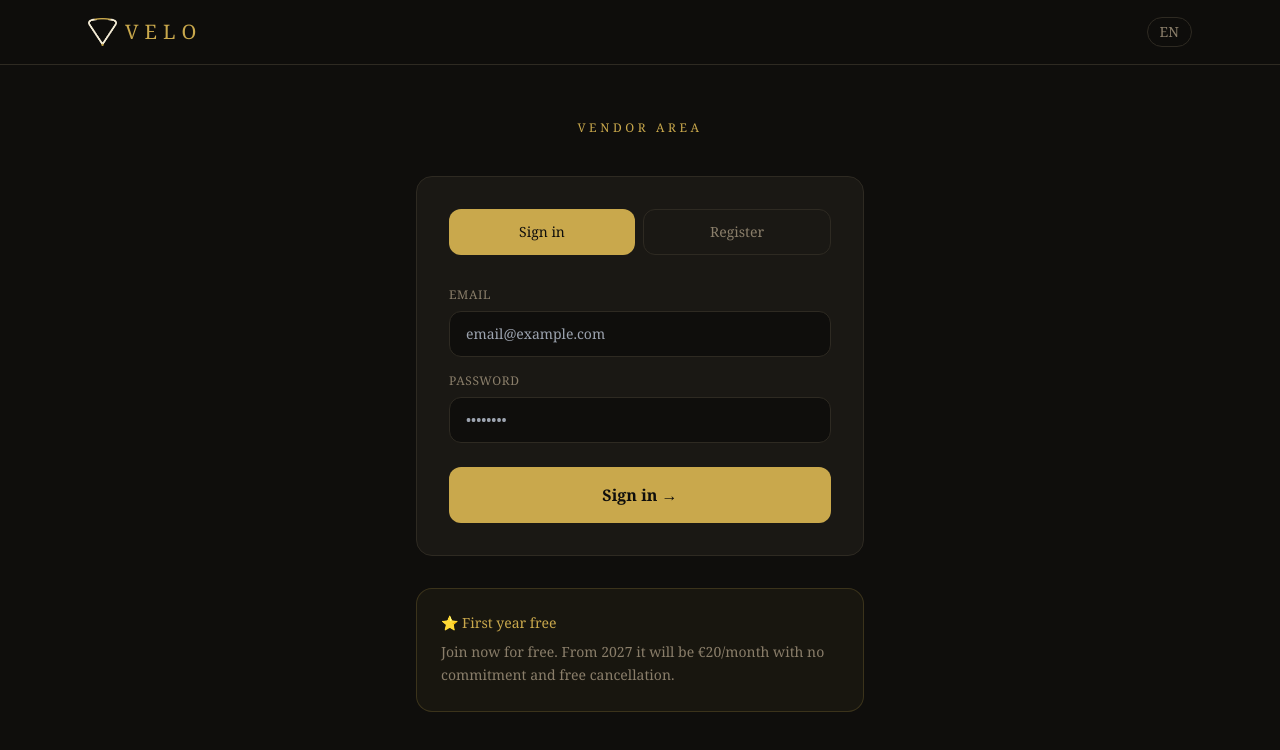
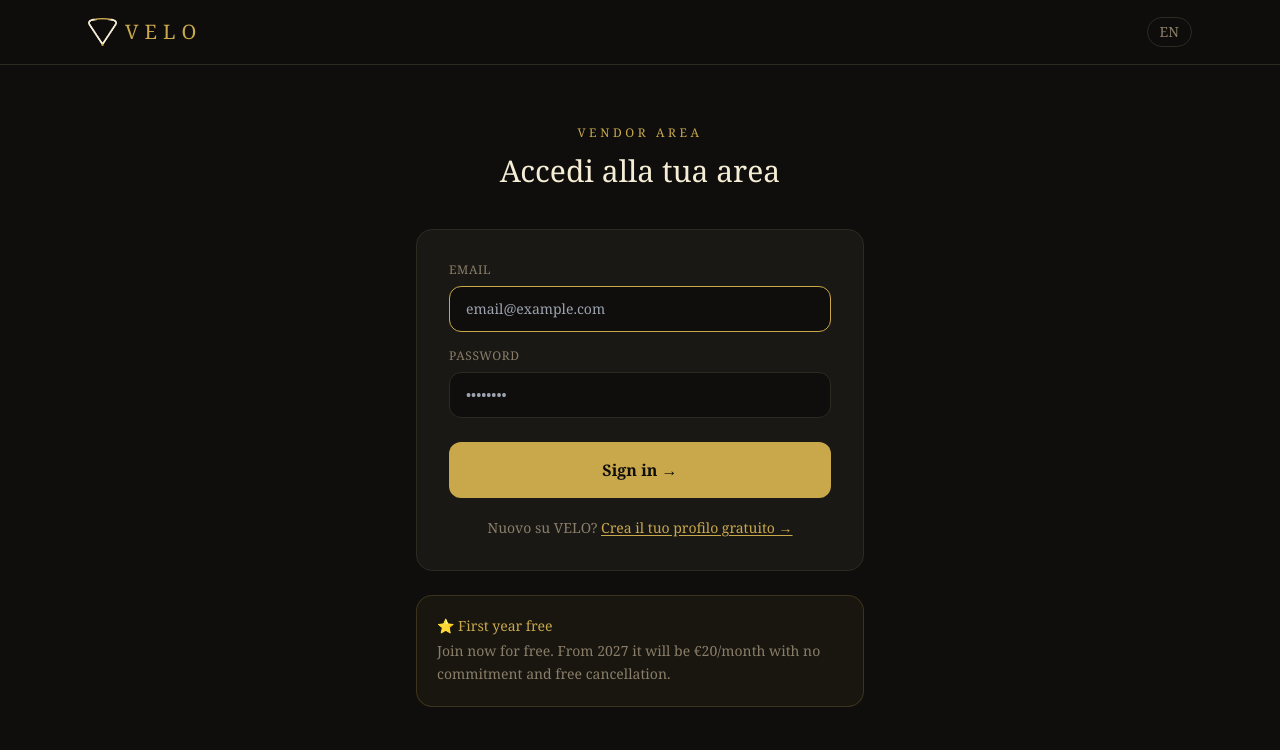
Before and after one commit to Mello78/velo-web, a Next.js app: page /vendor in a window 1280 px wide. Shown: the top 750 px of the page. Built offline with nearby package versions, Linux system fonts and the light colour scheme.

Commit message:
ux: login vendor come default, registrazione come link secondario

```diff
--- a/app/vendor/page.tsx
+++ b/app/vendor/page.tsx
@@ -103,19 +103,18 @@ export default function VendorPage() {
       <div className="flex items-center justify-center px-6 pt-24 pb-16 min-h-screen">
         <div className="w-full max-w-md">
           <div className="text-center mb-10">
-            <p className="text-gold text-xs tracking-[0.3em] uppercase mb-2">{tr.vendor.title}</p>
+            <p className="text-gold text-xs tracking-[0.3em] uppercase mb-3">{tr.vendor.title}</p>
+            <h1 className="text-3xl font-light text-cream">
+              {isLogin ? 'Accedi alla tua area' : 'Crea il tuo profilo'}
+            </h1>
           </div>
           <div className="bg-dark border border-border rounded-2xl p-8">
-            <div className="flex gap-2 mb-8">
-              <button onClick={() => setIsLogin(true)} className={`flex-1 py-3 rounded-xl text-sm font-medium transition-colors ${isLogin ? 'bg-gold text-bg' : 'border border-border text-muted hover:text-cream'}`}>{tr.vendor.login}</button>
-              <button onClick={() => setIsLogin(false)} className={`flex-1 py-3 rounded-xl text-sm font-medium transition-colors ${!isLogin ? 'bg-gold text-bg' : 'border border-border text-muted hover:text-cream'}`}>{tr.vendor.register}</button>
-            </div>
             <div className="space-y-4">
               <div>
                 <label className="text-muted text-xs tracking-wider uppercase block mb-2">{tr.vendor.emailLabel}</label>
                 <input type="email" value={email} onChange={e => setEmail(e.target.value)}
                   className="w-full bg-bg border border-border rounded-xl px-4 py-3 text-cream text-sm focus:outline-none focus:border-gold"
-                  placeholder="email@example.com" onKeyDown={e => e.key === 'Enter' && handle()} />
+                  placeholder="email@example.com" onKeyDown={e => e.key === 'Enter' && handle()} autoFocus />
               </div>
               <div>
                 <label className="text-muted text-xs tracking-wider uppercase block mb-2">{tr.vendor.passwordLabel}</label>
@@ -130,9 +129,27 @@ export default function VendorPage() {
               className="w-full bg-gold text-bg font-semibold py-4 rounded-xl mt-6 hover:opacity-90 disabled:opacity-50">
               {loading ? tr.vendor.loading : isLogin ? tr.vendor.loginBtn : tr.vendor.registerBtn}
             </button>
+            {/* Toggle login/registrazione — link secondario */}
+            <p className="text-center text-muted text-sm mt-5">
+              {isLogin ? (
+                <>Nuovo su VELO?{' '}
+                  <button onClick={() => { setIsLogin(false); setError(''); setSuccess('') }}
+                    className="text-gold hover:opacity-70 transition-opacity underline underline-offset-2">
+                    Crea il tuo profilo gratuito →
+                  </button>
+                </>
+              ) : (
+                <>Hai già un account?{' '}
+                  <button onClick={() => { setIsLogin(true); setError(''); setSuccess('') }}
+                    className="text-gold hover:opacity-70 transition-opacity underline underline-offset-2">
+                    Accedi →
+                  </button>
+                </>
+              )}
+            </p>
           </div>
-          <div className="mt-8 bg-gold/5 border border-gold/20 rounded-2xl p-6">
-            <p className="text-gold text-sm font-medium mb-2">{tr.vendor.earlyTitle}</p>
+          <div className="mt-6 bg-gold/5 border border-gold/20 rounded-2xl p-5">
+            <p className="text-gold text-sm font-medium mb-1">{tr.vendor.earlyTitle}</p>
             <p className="text-muted text-sm leading-relaxed">{tr.vendor.earlyDesc}</p>
           </div>
         </div>
```
